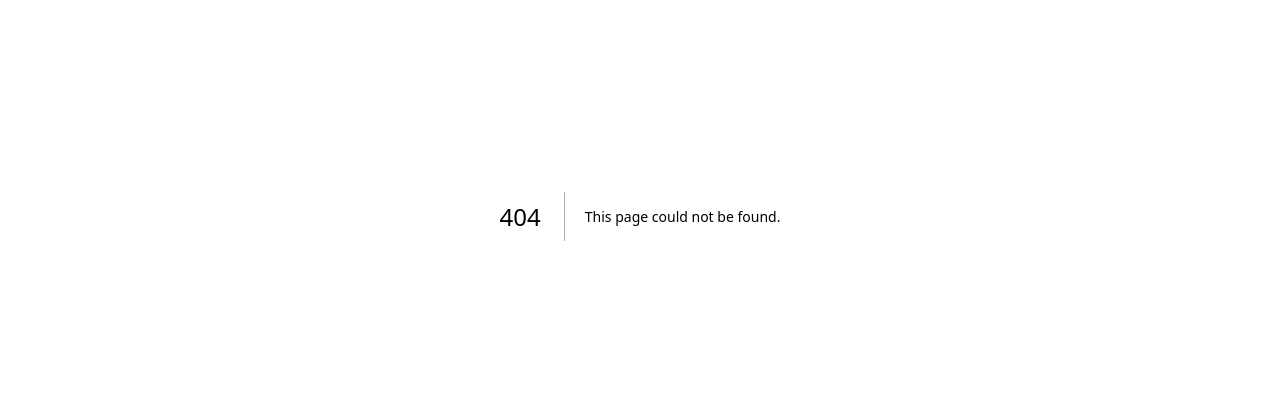
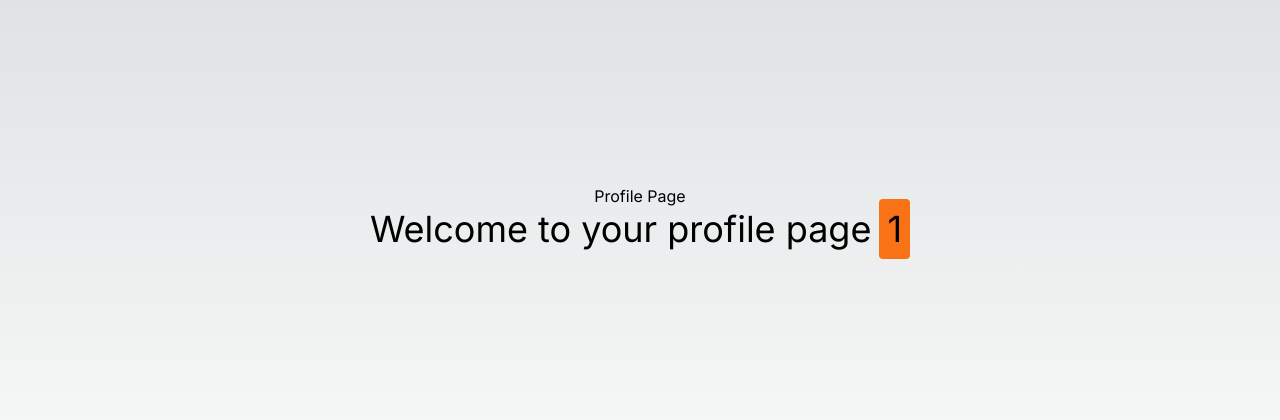
Before and after one commit to JOYCEmwangi8880/Auth-Nextjs, a Next.js app: page /profile/1 in a window 1280 px wide. Before the commit this address had no page. Shown: the part 184-604 px from the top of the page. Built offline with nearby package versions, Linux system fonts and the light colour scheme.

Commit message:
feature-frontend-userprofile

```diff
--- /dev/null
+++ b/src/app/profile/[id]/page.tsx
@@ -0,0 +1,12 @@
+export default function UserProfile({params}: any){
+    return(
+        <div className="flex flex-col items-center justify-center min-h-screen py-2">
+            <h1>Profile Page</h1>
+            <hr />
+            <p className="text-4xl">Welcome to your profile page
+                <span className="p-2 ml-2 rounded bg-orange-500 text-black">{params.id}</span>
+                </p>
+
+        </div>
+    )
+}
--- /dev/null
+++ b/src/app/profile/page.tsx
@@ -0,0 +1,10 @@
+export default function profilePage(){
+    return(
+        <div className="flex flex-col items-center justify-center min-h-screen py-2">
+            <h1>Profile Page</h1>
+            <hr />
+            <p>Welcome to your profile page</p>
+
+        </div>
+    )
+}
```
